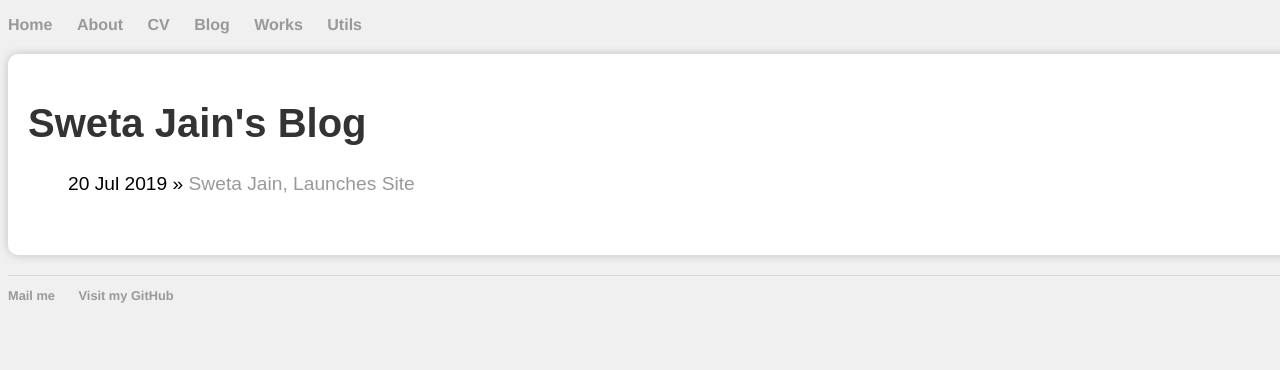
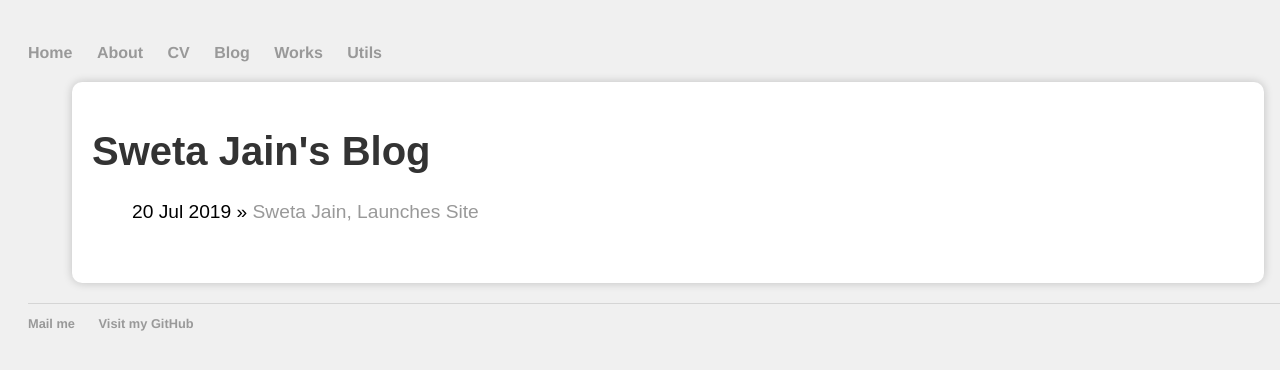
Before and after one commit to SwetaTheBest/swetathebest.github.io, a Jekyll site: the page built from blog/index.html, in a window 1280 px wide. Shown: the top 370 px of the page. Built offline with Jekyll 4.4.1, drawn with Linux system fonts in a browser that asks for light colours.

Commit message:
Update main.css

```diff
--- a/css/main.css
+++ b/css/main.css
@@ -1,14 +1,14 @@
 /* Reset some default styles and set common styles */
 body {
     width: 100%;
-    padding: 0;
+    padding: 20px;
     font-family: Arial, sans-serif;
     background-color: #f0f0f0;
 }
 
 /* Define the container style */
 .container {
-    width: 100%;
+    width: 90%;
     background-color: #ffffff;
     padding: 20px;
     border-radius: 10px;
```
